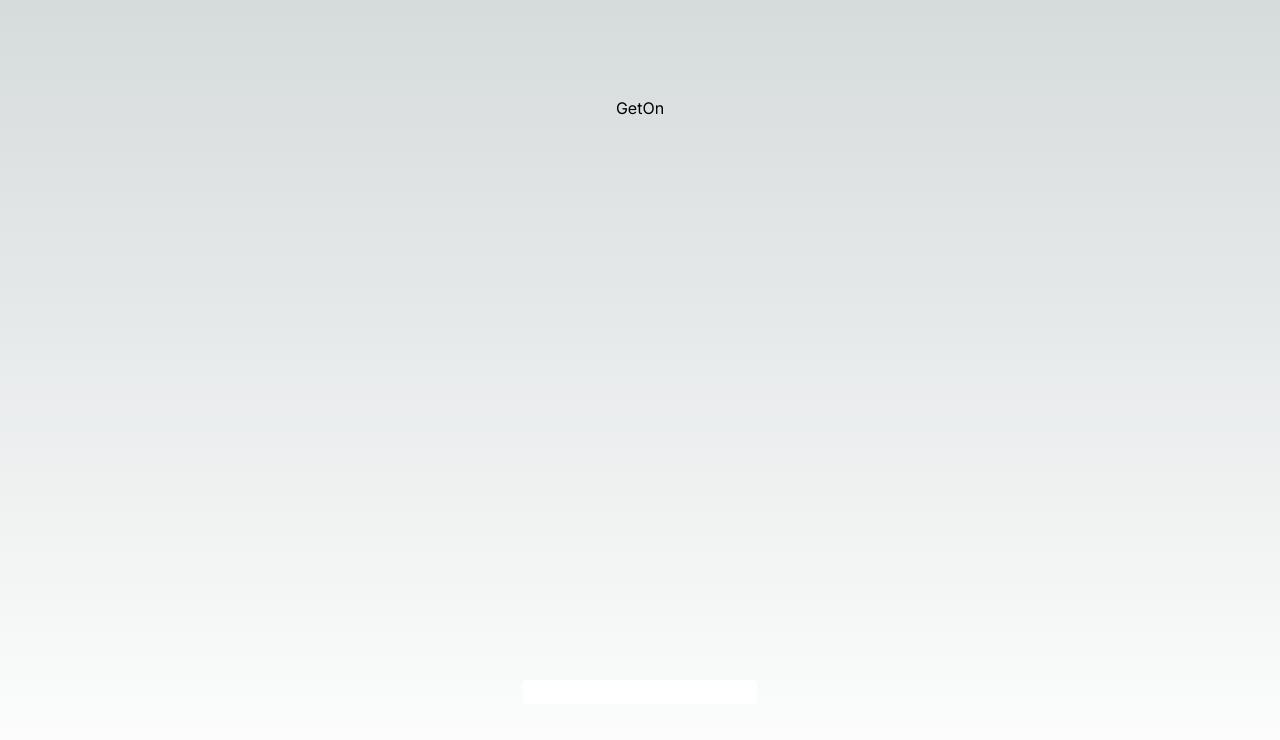
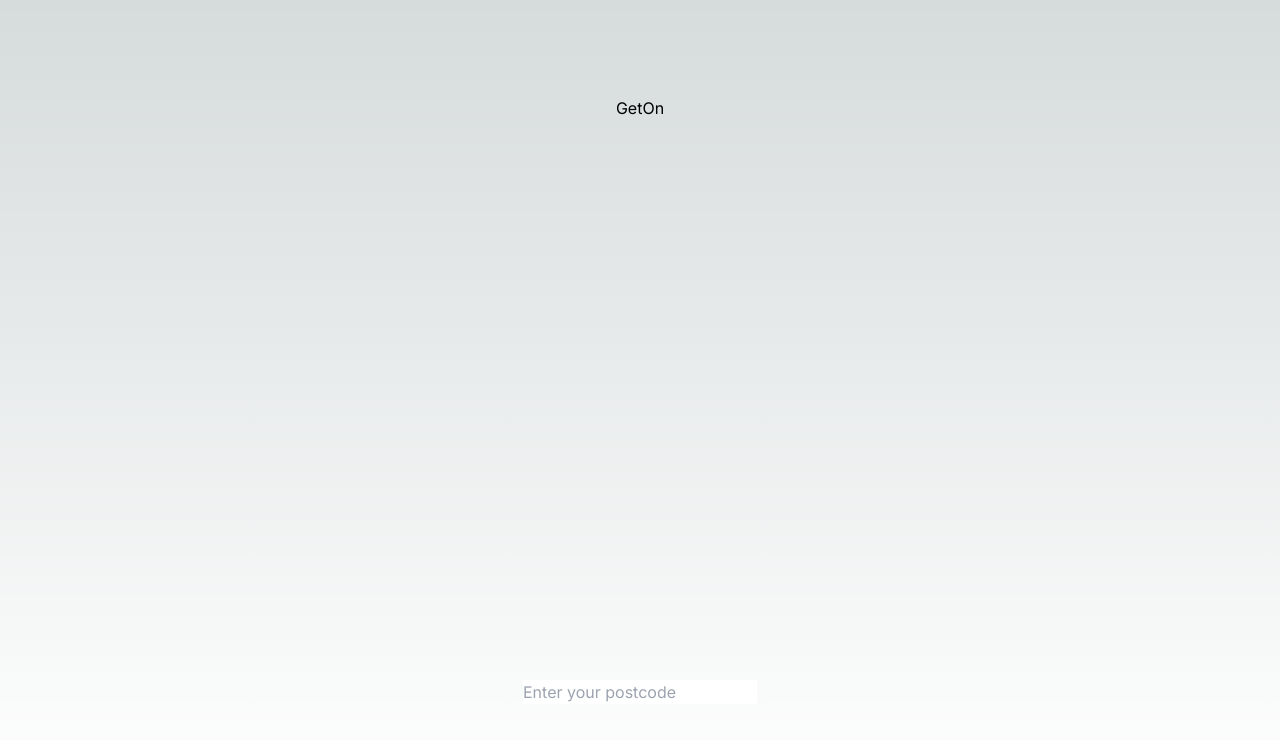
Before and after one commit to Bath-Community-Hack/GetOn, a Next.js app: page / in a window 1280 px wide. Shown: the top 740 px of the page. Built offline with nearby package versions, Linux system fonts and the light colour scheme.

Commit message:
1st version of input box

```diff
--- /dev/null
+++ b/src/PersonalDetails/PersonalDetails.tsx
@@ -0,0 +1,17 @@
+'use client'
+import { useState } from "react"
+
+const PersonalDetails = () => {
+    const [postcode, setPostcode] = useState("")
+    const handlePostcode = (event) => {
+        setPostcode(event.target.value)
+    }
+
+    return (
+        <div>
+            <input type="text" id="postcode" value={postcode} placeholder="Enter your postcode"  onChange={event => handlePostcode(event)} className="text-black rounded"/>
+        </div>
+    )
+}
+
+export default PersonalDetails
--- a/src/app/page.tsx
+++ b/src/app/page.tsx
@@ -1,10 +1,12 @@
 import Image from 'next/image'
+import PersonalDetails from '@/PersonalDetails/PersonalDetails'
+import './globals.css'
 
 export default function Home() {
   return (
     <main className="flex min-h-screen flex-col items-center justify-between p-24">
       GetOn
-      <input type="text" className="rounded" />
+      <PersonalDetails/>
     </main>
   )
 }
```
